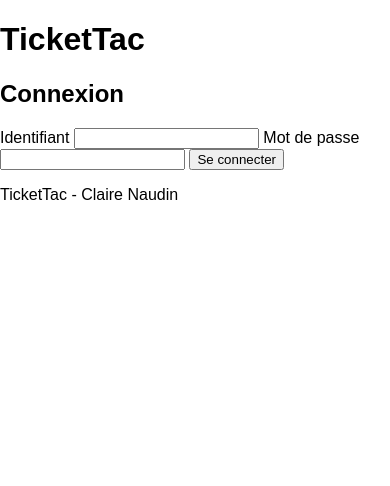
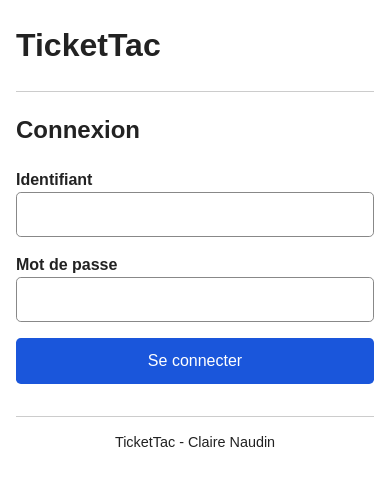
Before and after one commit to Poca23/tickettac, a PHP site: page / in a window 390 px wide. Shown: the top 486 px of the page. Run offline with PHP 8.4, Linux system fonts and the light colour scheme.

Commit message:
style: add responsive design

```diff
--- a/public/css/base.css
+++ b/public/css/base.css
@@ -1,4 +1,47 @@
+* {
+  box-sizing: border-box;
+}
+
 body {
   font-family: sans-serif;
-  margin: 0;
+  line-height: 1.5;
+  margin: 0 auto;
+  padding: 0 1rem;
+  max-width: 60rem;
+  color: #222;
 }
+
+header {
+  display: flex;
+  flex-wrap: wrap;
+  justify-content: space-between;
+  align-items: center;
+  border-bottom: 1px solid #ccc;
+}
+
+nav a,
+nav span {
+  margin-left: 1rem;
+}
+
+footer {
+  margin-top: 2rem;
+  border-top: 1px solid #ccc;
+  text-align: center;
+  font-size: 0.9rem;
+}
+
+article {
+  border: 1px solid #ccc;
+  border-radius: 0.3rem;
+  padding: 0 1rem;
+  margin-bottom: 1rem;
+  overflow-wrap: anywhere;
+}
+
+[role="alert"] {
+  background: #fde8e8;
+  color: #9b1c1c;
+  padding: 0.5rem 1rem;
+  border-radius: 0.3rem;
+}
--- /dev/null
+++ b/public/css/formulaires.css
@@ -0,0 +1,33 @@
+label {
+  display: block;
+  margin-top: 1rem;
+  font-weight: bold;
+}
+
+input,
+textarea {
+  width: 100%;
+  padding: 0.6rem;
+  font: inherit;
+  border: 1px solid #888;
+  border-radius: 0.3rem;
+}
+
+button {
+  margin-top: 1rem;
+  width: 100%;
+  padding: 0.7rem;
+  font: inherit;
+  color: #fff;
+  background: #1a56db;
+  border: 0;
+  border-radius: 0.3rem;
+  cursor: pointer;
+}
+
+@media (min-width: 40rem) {
+  button {
+    width: auto;
+    padding: 0.7rem 1.5rem;
+  }
+}
--- a/public/css/main-css.css
+++ b/public/css/main-css.css
@@ -1,2 +1,3 @@
-/* Imports des feuilles de style à venir */
 @import url("base.css");
+@import url("formulaires.css");
+@import url("tableaux.css");
--- a/vues/composants/tableau-tickets.php
+++ b/vues/composants/tableau-tickets.php
@@ -10,7 +10,9 @@
         <tr>
             <td><?= (int) $ticket['id'] ?></td>
             <td><?= htmlspecialchars($ticket['titre']) ?></td>
-            <td><?= htmlspecialchars($ticket['statut']) ?></td>
+            <td><span
+                    class="statut statut-<?= strtolower(htmlspecialchars($ticket['statut'])) ?>"><?= htmlspecialchars($ticket['statut']) ?></span>
+            </td>
             <td><?= htmlspecialchars($ticket['date_creation']) ?></td>
             <td><a href="/<?= htmlspecialchars($lien) ?>?id=<?= (int) $ticket['id'] ?>">Voir</a></td>
         </tr>
```
Also changed, not shown: public/css/tableaux.css (added, +38 -0 lines), vues/composants/detail-ticket.php (+5 -2 lines).
